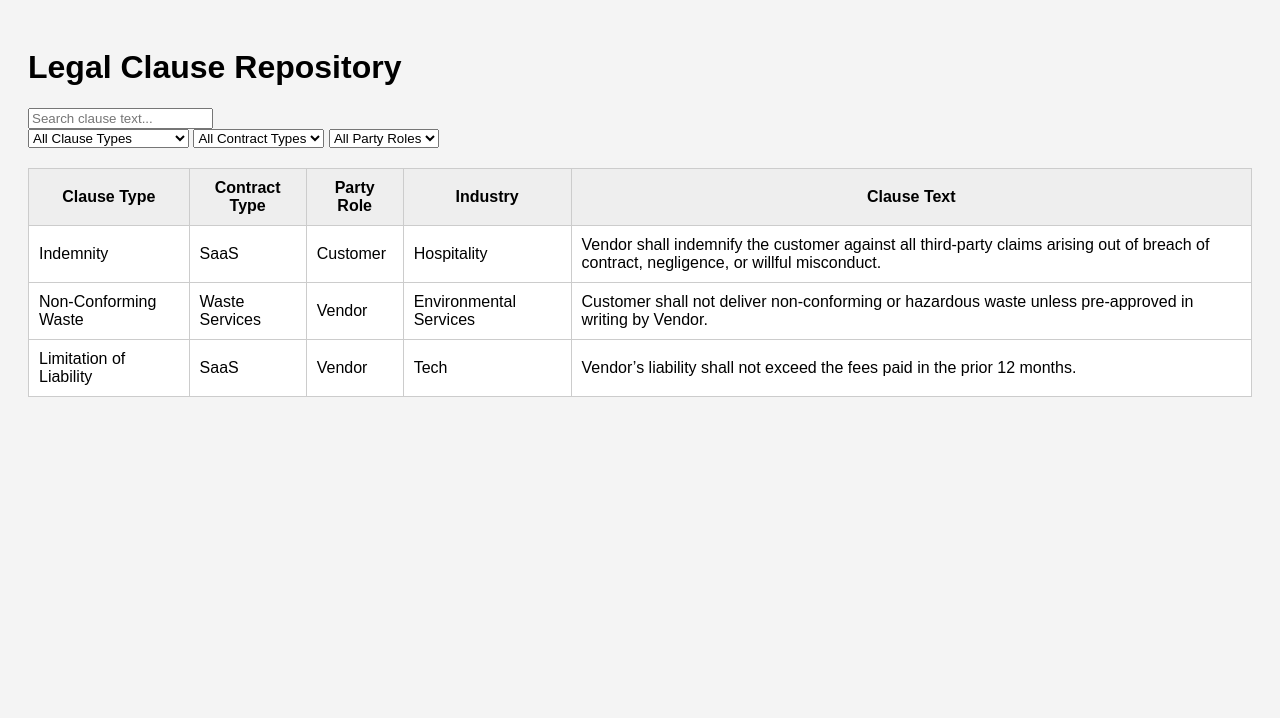
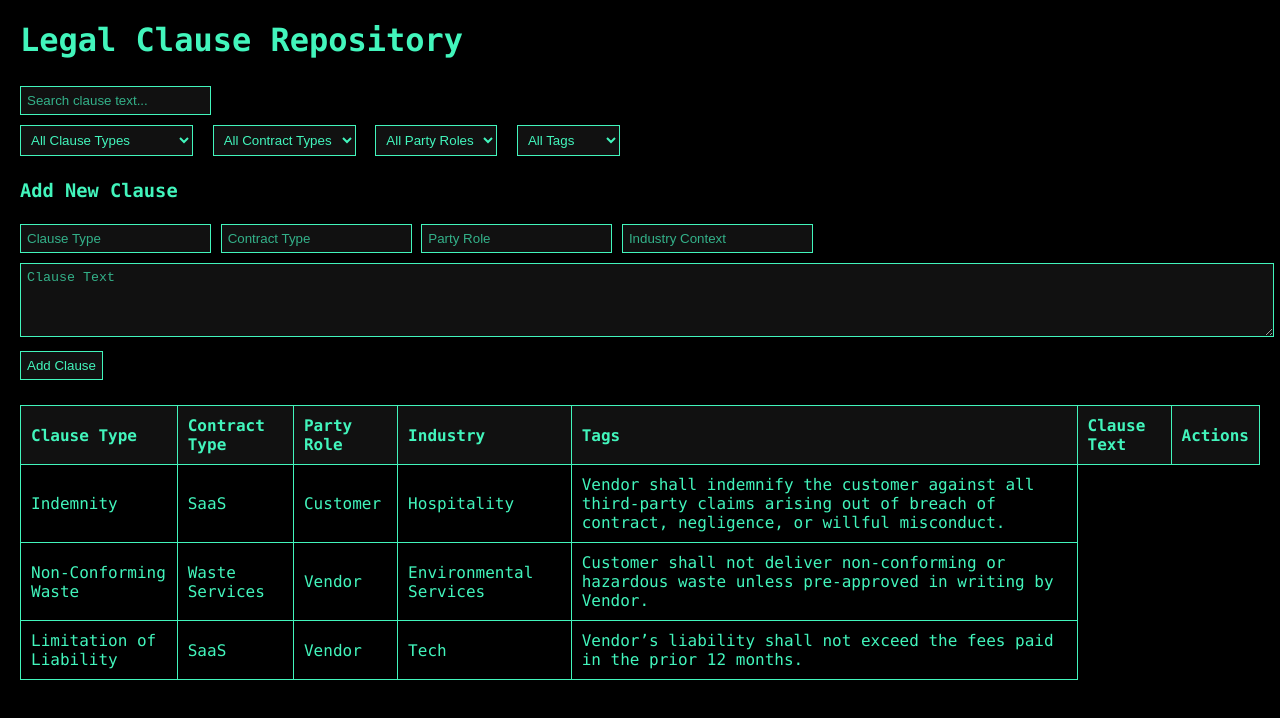
Before and after one commit to Slamz09/clause-repository, a plain HTML site: page index.html in a window 1280 px wide. Drawn offline with Linux system fonts and the light colour scheme.

Commit message:
Update index.html

```diff
--- a/index.html
+++ b/index.html
@@ -2,25 +2,126 @@
 <html lang="en">
 <head>
   <meta charset="UTF-8">
-  <title>Clause Repository</title>
-  <link rel="stylesheet" href="styles.css">
+  <title>Legal Clause Repository</title>
+  <style>
+    body {
+      background-color: #000;
+      color: #42f5bc;
+      font-family: 'consolas', 'monotype' ;
+      margin: 20px;
+    }
+
+    h1, h3 {
+      color: ##42f5bc;
+    }
+
+    input, select, textarea, button {
+      background-color: #111;
+      color: #42f5bc;
+      border: 1px solid #42f5bc;
+      padding: 6px;
+      margin: 5px 0;
+    }
+
+    input::placeholder, textarea::placeholder {
+      color: #42f5bc;
+      opacity: 0.7;
+    }
+
+    button:hover, select:hover, input:hover, textarea:hover {
+      background-color: #222;
+    }
+
+    table {
+      width: 100%;
+      border-collapse: collapse;
+      margin-top: 20px;
+    }
+
+    th, td {
+      border: 1px solid #42f5bc;
+      padding: 10px;
+      text-align: left;
+    }
+
+    th {
+      background-color: #111;
+      color: #42f5bc;
+    }
+
+    .tag {
+      background-color: #080707;
+      border: 1px solid ##42f5bc;
+      padding: 2px 6px;
+      border-radius: 4px;
+      margin-right: 5px;
+      display: inline-block;
+    }
+
+    .delete-tag {
+      background: none;
+      border: none;
+      color: red;
+      margin-left: 5px;
+      cursor: pointer;
+    }
+
+    .action-dropdown {
+      background-color: #111;
+      color: #42f5bc;
+      border: 1px solid #42f5bc;
+    }
+
+    .starred {
+      color: #42f5bc;
+      font-weight: bold;
+    }
+
+    .filters select {
+      margin-right: 10px;
+    }
+
+    textarea {
+      width: 100%;
+    }
+  </style>
 </head>
 <body>
+
   <h1>Legal Clause Repository</h1>
 
-   <input type="text" id="search-bar" placeholder="Search clause text..." />
+  <!-- Search bar -->
+  <input type="text" id="search-bar" placeholder="Search clause text..." />
 
+  <!-- Filters -->
   <div class="filters">
     <select id="filter-type">
       <option value="">All Clause Types</option>
-      <option value="Indemnity">Indemnity</option>
-      <option value="Non-Conforming Waste">Non-Conforming Waste</option>
+	  <option value="Audit">Audit</option>
+	<option value="Confidentiality">Confidentiality</option>
+	<option value="Dispute Resolution">Dispute Resolution</option>
+	<option value="Force Majeure">Force Majeure</option>
+	<option value="Governing Law">Governing Law</option>
+	<option value="Indemnity">Indemnity</option>
+	<option value="Intellectual Property">Intellectual Property</option>
+	<option value="Limitation of Liability">Limitation of Liability</option>
+	<option value="Non-Conforming Waste">Non-Conforming Waste</option>
+	<option value="Payment">Payment</option>
+	<option value="Warranty">Warranty</option>
+
     </select>
 
     <select id="filter-contract">
       <option value="">All Contract Types</option>
-      <option value="SaaS">SaaS</option>
-      <option value="Waste Services">Waste Services</option>
+<option value="">All Contract Types</option>
+<option value="Film License">Film License</option>
+<option value="Hotel Sales">Hotel Sales</option>
+<option value="MSA">MSA</option>
+<option value="NDA">NDA</option>
+<option value="SaaS">SaaS</option>
+<option value="SLA">SLA</option>
+<option value="Waste Services">Waste Services</option>
+
     </select>
 
     <select id="filter-role">
@@ -28,8 +129,27 @@
       <option value="Customer">Customer</option>
       <option value="Vendor">Vendor</option>
     </select>
+
+    <select id="filter-tags">
+      <option value="">All Tags</option>
+      <option value="Legal">Legal</option>
+      <option value="Business">Business</option>
+      <option value="Risk">Risk</option>
+      <option value="Operational">Operational</option>
+    </select>
   </div>
 
+  <h3>Add New Clause</h3>
+  <form id="add-clause-form">
+    <input type="text" id="new-clause-type" placeholder="Clause Type" required />
+    <input type="text" id="new-contract-type" placeholder="Contract Type" required />
+    <input type="text" id="new-party-role" placeholder="Party Role" required />
+    <input type="text" id="new-industry" placeholder="Industry Context" required />
+    <textarea id="new-clause-text" placeholder="Clause Text" rows="4" required></textarea>
+    <button type="submit">Add Clause</button>
+  </form>
+
+  <!-- Clause Table -->
   <table id="clause-table">
     <thead>
       <tr>
@@ -37,14 +157,17 @@
         <th>Contract Type</th>
         <th>Party Role</th>
         <th>Industry</th>
+        <th>Tags</th>
         <th>Clause Text</th>
+        <th>Actions</th>
       </tr>
     </thead>
     <tbody>
-      <!-- JS will populate this -->
+      <!-- JS will populate rows here -->
     </tbody>
   </table>
 
   <script src="script.js"></script>
+
 </body>
 </html>
```
